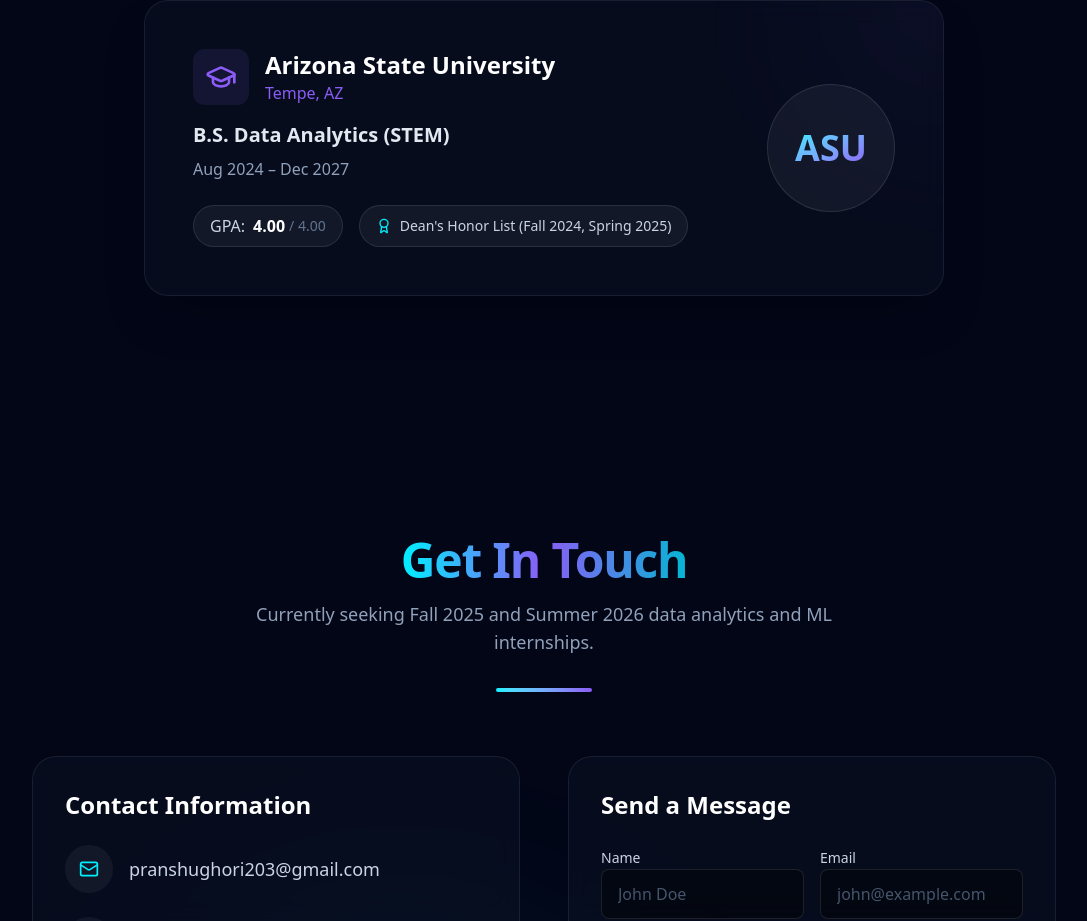
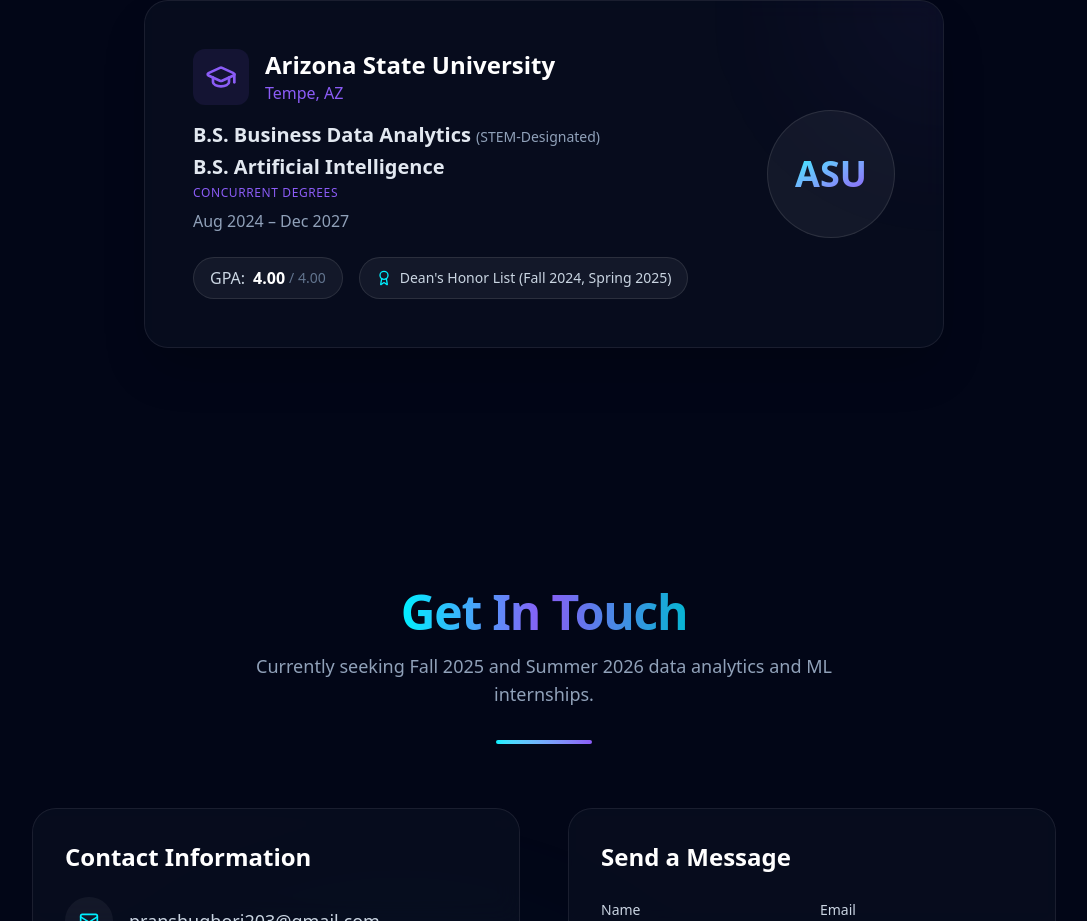
Before and after one commit to PranshuGhori/personal-portfolio, a Next.js app: page / in a window 1280 px wide. Shown: the part 6620-7541 px from the top of the page, without its empty margins (96-1183 px from the left). Built offline with nearby package versions, Linux system fonts and the light colour scheme.

Commit message:
Update education to reflect concurrent BS degrees in Business Data Analytics (STEM) and Artificial Intelligence

```diff
--- a/src/components/sections/education.tsx
+++ b/src/components/sections/education.tsx
@@ -35,7 +35,11 @@
                   </div>
                 </div>
 
-                <h4 className="text-xl text-slate-200 font-semibold mb-2">B.S. Data Analytics (STEM)</h4>
+                <div className="mb-2 space-y-1">
+                  <h4 className="text-xl text-slate-200 font-semibold">B.S. Business Data Analytics <span className="text-sm font-normal text-slate-400">(STEM-Designated)</span></h4>
+                  <h4 className="text-xl text-slate-200 font-semibold">B.S. Artificial Intelligence</h4>
+                  <p className="text-xs text-violet font-medium uppercase tracking-wider">Concurrent Degrees</p>
+                </div>
                 <p className="text-slate-400 mb-6">Aug 2024 – Dec 2027</p>
 
                 <div className="flex flex-wrap gap-4">
```
